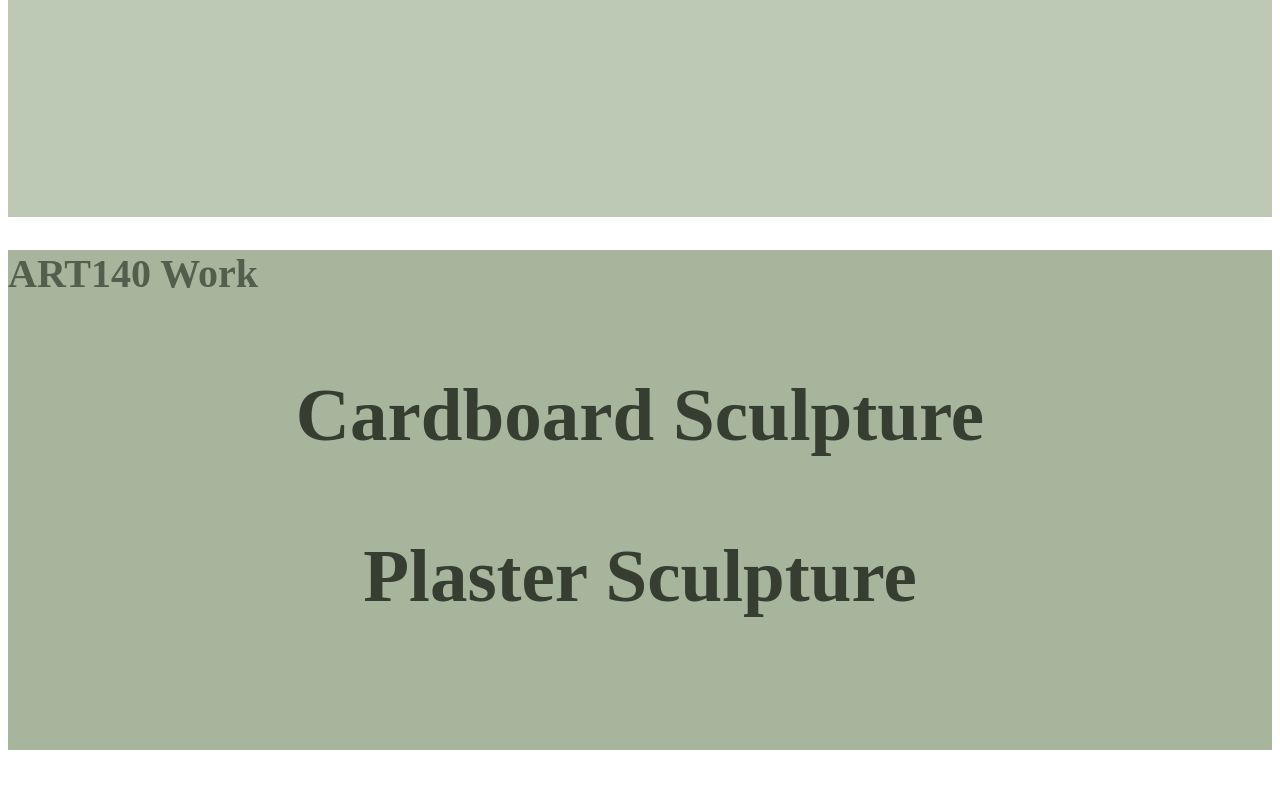
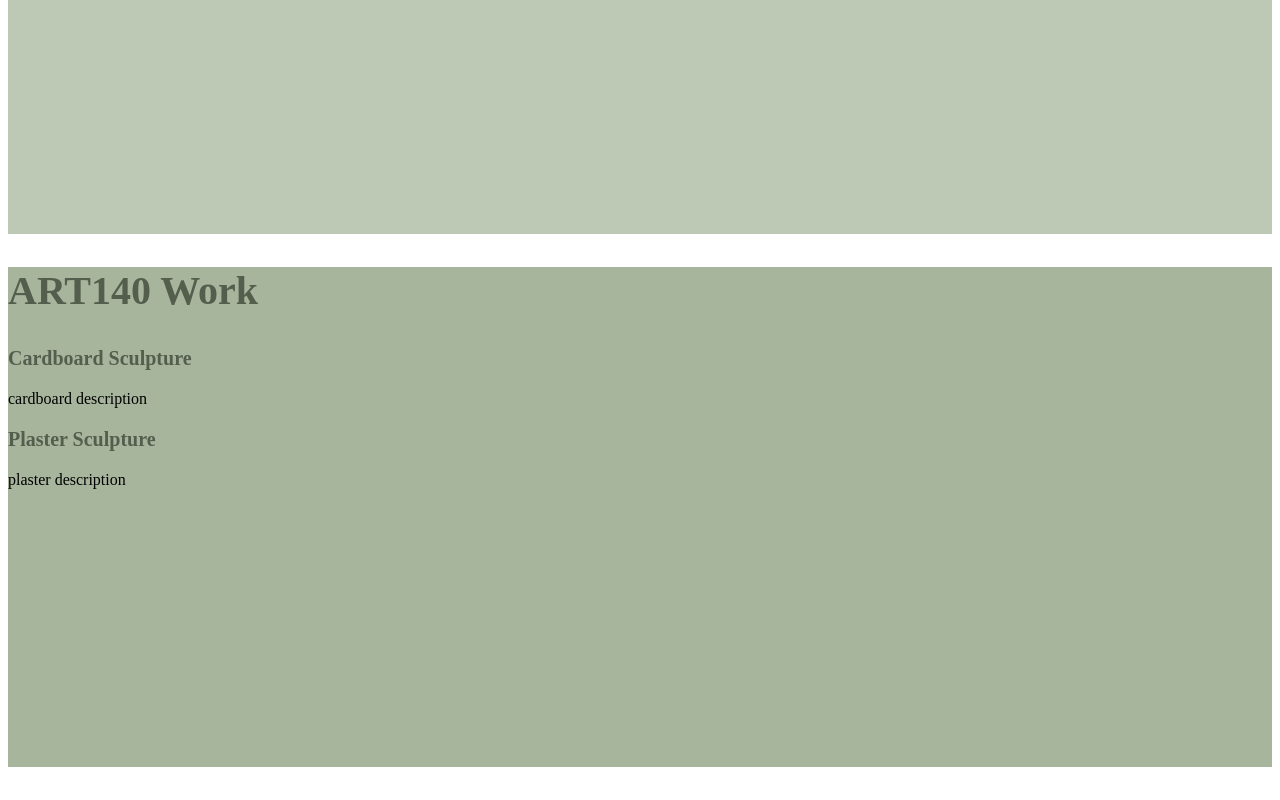
Before and after one commit to egrey4/egrey4.github.io, a plain HTML site: page personal-portfolio/index.html in a window 1280 px wide. Shown: the part 1519-2319 px from the top of the page. After the commit the page ends 2294 px from the top, so only its background shows below. Drawn offline with Linux system fonts and the light colour scheme.

Commit message:
Update index.html

```diff
--- a/personal-portfolio/index.html
+++ b/personal-portfolio/index.html
@@ -5,11 +5,11 @@
   </head>
 
     <body>
- <h1> Emy Grey Portfolio </title>
+ <h1> Emy Grey </h1>
 
     <section class="hero">
       <h2> About Me </h2>
-      <p> About me blurb.
+      <p> Emy Grey is a third year Interdisciplinary Education in the Art major at the University of Illinois in Chicago.
       </p>
       </section>
 
@@ -29,11 +29,12 @@
 
     <section>
       <h2> ART140 Work </h2>
-      <p>Cardboard Sculpture</p>
 
+      <h3>Cardboard Sculpture</h3>
+      <p> cardboard description</p1>
 
-      <p> Plaster Sculpture </p>
-
+      <h3> Plaster Sculpture </h3>
+      <p> plaster description</p1>
 
     </section>
 
```
